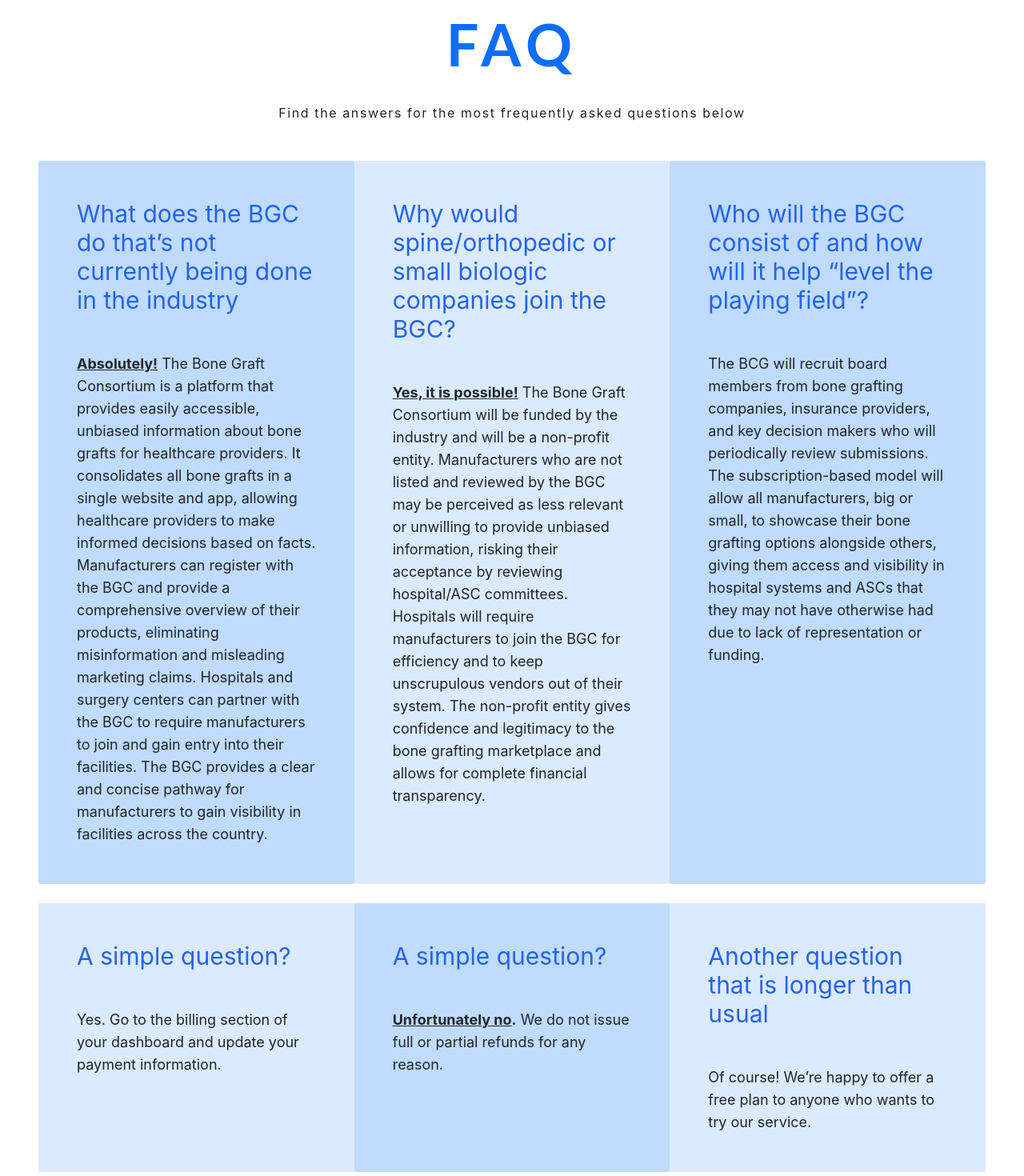
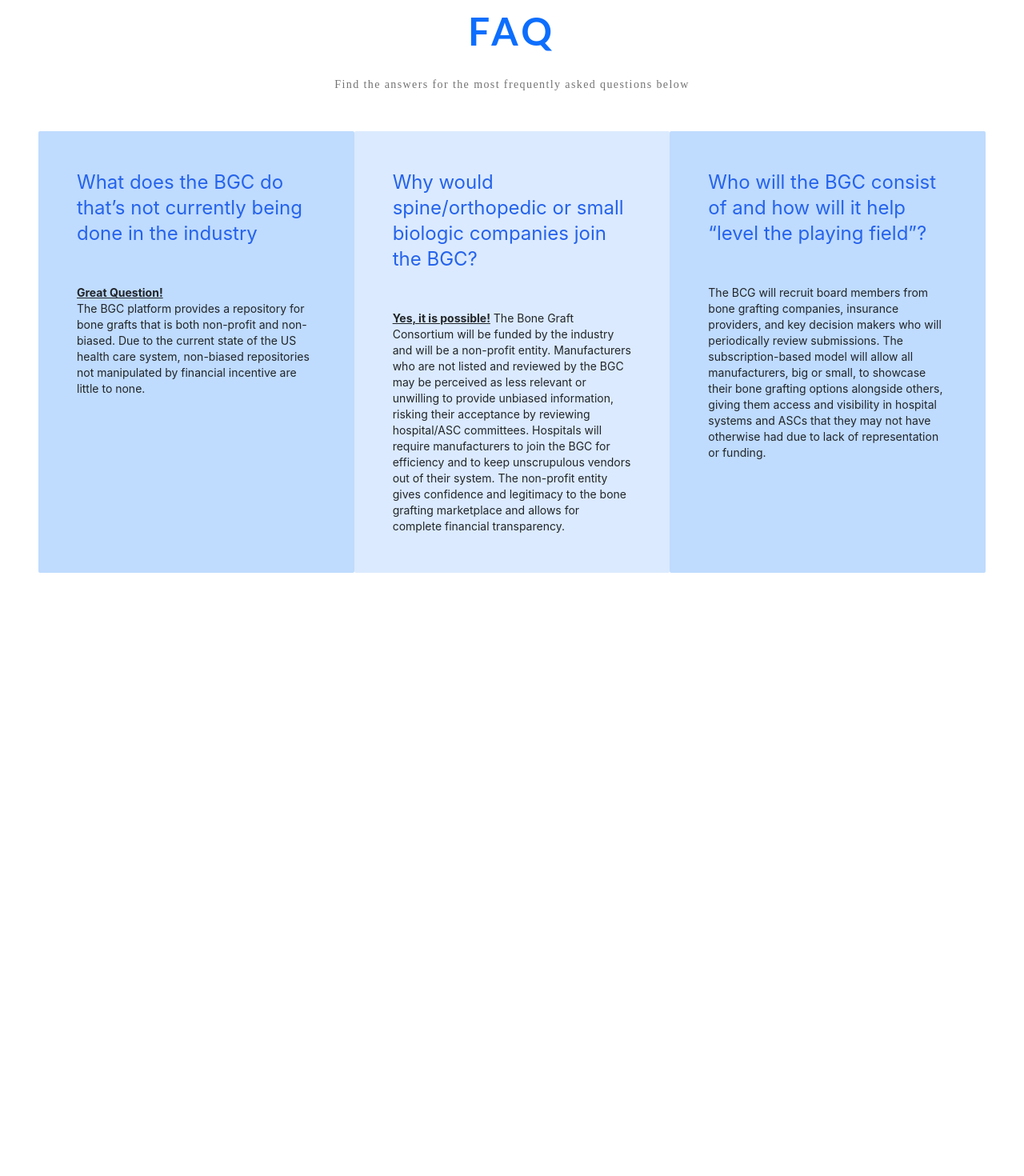
Before and after one commit to davidwilliford99/BGC, a React (Create React App) app in the folder app/: page / in a window 1280 px wide. Shown: the part 1220-2690 px from the top of the page at 80% size. After the commit the page ends 2040 px from the top, so only its background shows below. Built offline with nearby package versions, Linux system fonts and the light colour scheme.

Commit message:
Finished mobile styling for admin and products pages

```diff
--- a/app/src/components/MyProductComp.js
+++ b/app/src/components/MyProductComp.js
@@ -22,7 +22,7 @@ export default function MyProductComp(props) {
   const id = props.id
 
 
-  console.log(image)
+  // console.log(image)
 
 
   /**
@@ -97,9 +97,9 @@ export default function MyProductComp(props) {
 
   return (
 
-    <div className="mx-20 my-3 rounded-xl overflow-hidden border-1 border-black">
+    <div className="m-3 md:mx-20 my-5 md:my-3 rounded-xl overflow-hidden border-1 border-black">
 
-      <div id="product-details" className="flex justify-between items-center">
+      <div id="product-details" className="flex flex-col md:flex-row justify-between items-center">
           <img
             src={image}
             alt="product"
@@ -115,8 +115,8 @@ export default function MyProductComp(props) {
           </div>
 
 
-          <div className="flex flex-col items-center justify-center w-72">
-            <button onClick={deleteGraft} className="px-3 py-1 bg-red-500 mr-10 text-white font-semibold rounded-xl transition mt-2">Delete</button>
+          <div className="flex flex-col items-center justify-center w-72 mb-5">
+            <button onClick={deleteGraft} className="px-3 py-1 bg-red-500 md:mr-10 text-white font-semibold rounded-xl transition mt-2">Delete</button>
           </div>
 
       </div>
--- a/app/src/pages/GraftReviewPage.js
+++ b/app/src/pages/GraftReviewPage.js
@@ -65,7 +65,7 @@ export default function GraftReviewPage(props) {
 
         return (
             <div>
-                <h1 className='font-[Montserrat] text-5xl font-regular text-center my-14'>Accept / Deny new Grafts</h1>
+                <h1 className='font-[Montserrat] text-3xl md:text-5xl font-regular text-center my-14'>Accept / Deny new Grafts</h1>
 
                 {
                     products.map((product) => {
--- a/app/src/pages/HomePage.js
+++ b/app/src/pages/HomePage.js
@@ -11,17 +11,17 @@ function HomePage() {
 
 
       <div className='xl:h-screen px-10 pb-20 xl:px-40 d-flex flex-column justify-center' id='hero-section'>
-        <h1 className='text-light text-5xl xl:text-7xl py-20 font-["Lato"] font-bold leading-snug'>
+        <h1 className='text-light text-5xl py-20 font-["Lato"] font-bold leading-normal'>
           Lifting the veil of mismanaged information on Bone Grafting
         </h1>
-        <a href='/products' className='btn btn-primary btn-lg btn-get-started px-5 rounded-xl font-["Montserrat"] font-medium xl:w-1/4 text-2xl'>
+        <a href='/products' className='btn btn-primary btn-lg btn-get-started px-5 rounded-xl font-["Montserrat"] font-medium xl:w-1/4 text-xl'>
           See Products
         </a>
       </div>
 
 
 
-      <div className='py-5 px-5 xl:px-40 border bg-neutral-100'>
+      <div className='py-5 px-10 xl:px-40 border bg-neutral-100'>
         <h2 className='card-title text-3xl font-medium font-["Lato"] '>Who we are</h2>
         <p className='card-text py-2 font-["Montserrat"] tracking-tight'>
           At Bone Graft Consortium, we help to take the guess work out of the
@@ -40,8 +40,8 @@ function HomePage() {
 
 
       <section className='px-5 xl:px-40 py-20'>
-        <h3 class="text-center mb-4 text-primary fw-bold text-7xl font-['Lato'] font-bold leading-snug tracking-widest">FAQ</h3>
-        <p class="text-center mb-5 tracking-widest">
+        <h3 class="text-center mb-4 text-primary fw-bold text-5xl font-['Lato'] font-bold leading-snug tracking-widest">FAQ</h3>
+        <p class="text-center text-sm mb-5 tracking-widest font-['Montserrat'] text-neutral-500">
           Find the answers for the most frequently asked questions below
         </p>
 
@@ -53,17 +53,19 @@ function HomePage() {
 
 
           <div class="col-md-6 col-lg-4 mb-4 bg-blue-200 p-5 rounded-sm">
-            <h6 class="mb-5 text-blue-600 text-lg xl:text-3xl">What does the BGC do that’s not currently being done in the industry</h6>
-            <p class="text-sm xl:text-lg">
-              <strong><u>Absolutely!</u></strong> The Bone Graft Consortium is a platform that provides easily accessible, unbiased information about bone grafts for healthcare providers. It consolidates all bone grafts in a single website and app, allowing healthcare providers to make informed decisions based on facts. Manufacturers can register with the BGC and provide a comprehensive overview of their products, eliminating misinformation and misleading marketing claims. Hospitals and surgery centers can partner with the BGC to require manufacturers to join and gain entry into their facilities. The BGC provides a clear and concise pathway for manufacturers to gain visibility in facilities across the country.
+            <h6 class="mb-5 text-blue-600 text-lg xl:text-2xl">What does the BGC do that’s not currently being done in the industry</h6>
+            <p class="text-sm xl:text-md">
+              <strong><u>Great Question!</u></strong>
+              <br/>
+               The BGC platform provides a repository for bone grafts that is both non-profit and non-biased. Due to the current state of the US health care system, non-biased repositories not manipulated by financial incentive are little to none.
             </p>
           </div>
 
 
 
           <div class="col-md-6 col-lg-4 mb-4 bg-blue-100 p-5 rounded-sm">
-            <h6 class="mb-5 text-blue-600 text-lg xl:text-3xl">Why would spine/orthopedic or small biologic companies join the BGC?</h6>
-            <p class="text-sm xl:text-lg">
+            <h6 class="mb-5 text-blue-600 text-lg xl:text-2xl">Why would spine/orthopedic or small biologic companies join the BGC?</h6>
+            <p class="text-sm xl:text-md">
               <strong><u>Yes, it is possible!</u></strong> The Bone Graft Consortium will be funded by the industry and will be a non-profit entity. Manufacturers who are not listed and reviewed by the BGC may be perceived as less relevant or unwilling to provide unbiased information, risking their acceptance by reviewing hospital/ASC committees. Hospitals will require manufacturers to join the BGC for efficiency and to keep unscrupulous vendors out of their system. The non-profit entity gives confidence and legitimacy to the bone grafting marketplace and allows for complete financial transparency.
             </p>
           </div>
@@ -71,41 +73,10 @@ function HomePage() {
 
 
           <div class="col-md-6 col-lg-4 mb-4 bg-blue-200 p-5 rounded-sm">
-            <h6 class="mb-5 text-blue-600 text-lg xl:text-3xl">Who will the BGC consist of and how will it help “level the playing field”?
+            <h6 class="mb-5 text-blue-600 text-lg xl:text-2xl">Who will the BGC consist of and how will it help “level the playing field”?
             </h6>
-            <p class="text-sm xl:text-lg">
+            <p class="text-sm xl:text-md">
             The BCG will recruit board members from bone grafting companies, insurance providers, and key decision makers who will periodically review submissions. The subscription-based model will allow all manufacturers, big or small, to showcase their bone grafting options alongside others, giving them access and visibility in hospital systems and ASCs that they may not have otherwise had due to lack of representation or funding.
-            </p>
-          </div>
-
-
-
-          <div class="col-md-6 col-lg-4 mb-4 bg-blue-100 p-5 rounded-sm">
-            <h6 class="mb-5 text-blue-600 text-lg xl:text-3xl">A simple
-              question?
-            </h6>
-            <p class="text-sm xl:text-lg">
-              Yes. Go to the billing section of your dashboard and update your payment information.
-            </p>
-          </div>
-
-
-
-          <div class="col-md-6 col-lg-4 mb-4 bg-blue-200 p-5 rounded-sm">
-            <h6 class="mb-5 text-blue-600 text-lg xl:text-3xl">A simple
-              question?
-            </h6>
-            <p class="text-sm xl:text-lg"><strong><u>Unfortunately no</u>.</strong> We do not issue full or partial refunds for any
-              reason.</p>
-          </div>
-
-
-
-          <div class="col-md-6 col-lg-4 mb-4 bg-blue-100 p-5 rounded-sm">
-            <h6 class="mb-5 text-blue-600 text-lg xl:text-3xl"> Another
-              question that is longer than usual</h6>
-            <p class="text-sm xl:text-lg">
-              Of course! We’re happy to offer a free plan to anyone who wants to try our service.
             </p>
           </div>
 
--- a/app/src/pages/MyProductsPage.js
+++ b/app/src/pages/MyProductsPage.js
@@ -67,7 +67,7 @@ export default function MyProductsPage(props) {
         )();
     }, [products])
 
-    console.log(products[0]);
+    // console.log(products[0]);
 
 
 
@@ -78,8 +78,8 @@ export default function MyProductsPage(props) {
 
     return (
         <div>
-            <h1 className='font-[Montserrat] text-5xl font-regular text-center my-10'>Your Products</h1>
-
+            <h1 className='font-[Montserrat] text-3xl md:text-5xl font-regular text-center mt-10'>Your Products</h1>
+            <p className='font-[Montserrat] text-sm font-regular text-center mx-3 my-4 text-neutral-400'>When you delete a product, you will regain the credit you used to post the product.</p>
             {
                 products.map((product) => {
                     return  <MyProductComp
--- a/app/src/pages/ProductsPage.js
+++ b/app/src/pages/ProductsPage.js
@@ -15,7 +15,7 @@ function ProductsPage() {
      */
     const [products, setProducts] = useState([]);
     const [sortedProducts, setSortedProducts] = useState([]);
-    const [category, setCategory] = useState('');
+    const [category, setCategory] = useState('all');
 
     const getProducts = () => {
         fetch('http://34.201.53.67:8000/grafts/', {})
```
Also changed, not shown: app/src/components/GraftReviewComp.js (+9 -9 lines), app/src/pages/aboutPage.js (+10 -7 lines).
